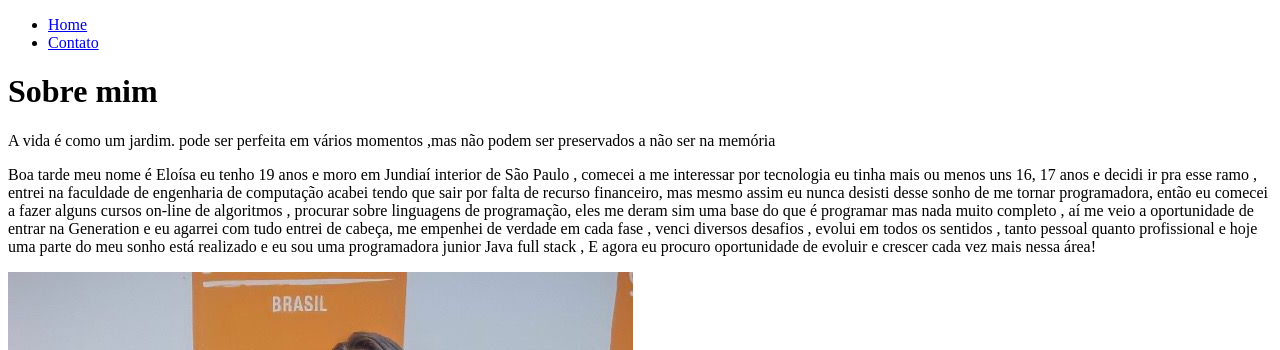
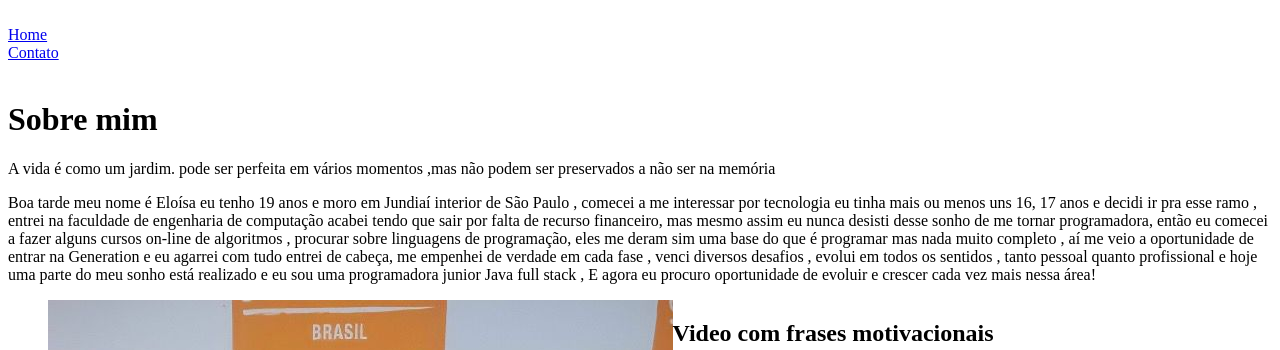
Before and after one commit to EloPascon/FundamentosWeb, a plain HTML site: page index.html in a window 1280 px wide. Shown: the top 350 px of the page. Drawn offline with Linux system fonts and the light colour scheme; files that its build step writes are made by us from their sources.

Commit message:
atualizações html

```diff
--- /dev/null
+++ b/assets/img/css/style.css
@@ -0,0 +1,28 @@
+/*Estilos da pagina index*/
+.container {
+    display: flex;
+    flex-flow: row wrap;
+    justify-content: center;
+}
+
+.menu {
+    display: inline;
+    padding: 30px;
+    text-decoration: none;
+    color: black;
+}
+
+
+
+
+
+
+
+
+
+
+
+
+
+
+/*Estilos da pagina contato/*
--- a/index.html
+++ b/index.html
@@ -6,12 +6,13 @@
     <meta http-equiv="X-UA-Compatible" content="IE=edge">
     <meta name="viewport" content="width=device-width, initial-scale=1.0">
     <title>Document</title>
+    <link rel="stylesheet" href="assets/css/style.css">
 </head>
 
 <body>
 
-    <ul>
-        <li>
+    <ul class="menu">
+        <li >
             <a href="index.html"> Home </a>
         </li>
         <li>
@@ -19,12 +20,14 @@
         </li>
     </ul>
 
-    <h1>Sobre mim </h1>
-    <p>
+    <div class="container">
+        <div>
+    <h1 >Sobre mim </h1>
+    <p style="font: size 30px; ;">
         A vida é como um jardim. pode ser perfeita em vários momentos ,mas não podem ser preservados a não ser na
         memória
     </p>
-    <p>
+    <p style="font: size 20px; ;" >
         Boa tarde meu nome é Eloísa eu tenho 19 anos e moro em Jundiaí interior de São Paulo ,
         comecei a me interessar por tecnologia eu tinha mais ou menos uns 16, 17 anos e decidi ir pra esse ramo ,
         entrei na faculdade de engenharia de computação acabei tendo que sair por falta de recurso financeiro,
@@ -36,15 +39,19 @@
         eu sou uma programadora junior Java full stack , E agora eu procuro oportunidade de evoluir e
         crescer cada vez mais nessa área!
     </p>
+      </div>
+      <div>
 
-
-    <img src="assets/img/WhatsApp Image 2022-06-09 at 15.39.02 (1).jpeg" alt="Minha foto">
-
-    <h2>Video com frases motivacionais</h2>
+    <img src="assets/img/WhatsApp Image 2022-06-09 at 15.39.02 (1).jpeg" alt="Minha foto" >
+     </div>
+      <div>
+    <h2 >Video com frases motivacionais</h2>
 
     <iframe width="560" height="315" src="https://www.youtube.com/embed/rrlF7dzfICE" title="YouTube video player"
         frameborder="0" allow="accelerometer; autoplay; clipboard-write; encrypted-media; gyroscope; picture-in-picture"
         allowfullscreen></iframe>
+    </div>
+    </div>
 
 
 
```
